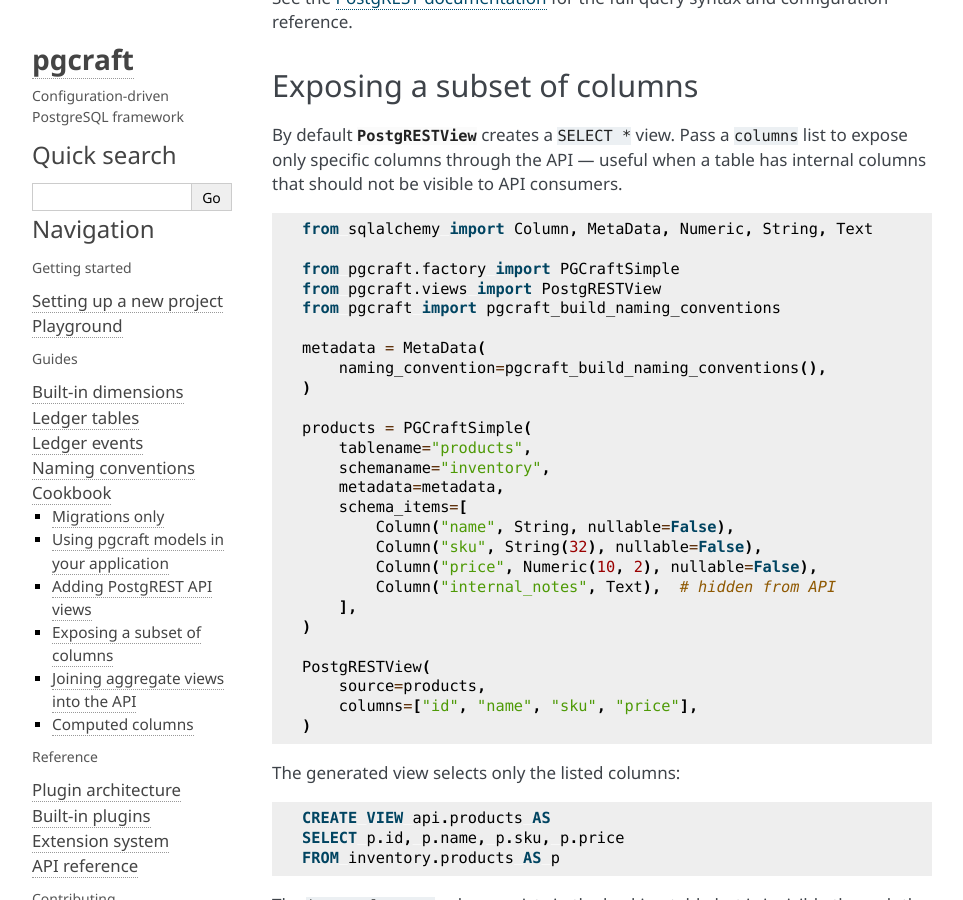
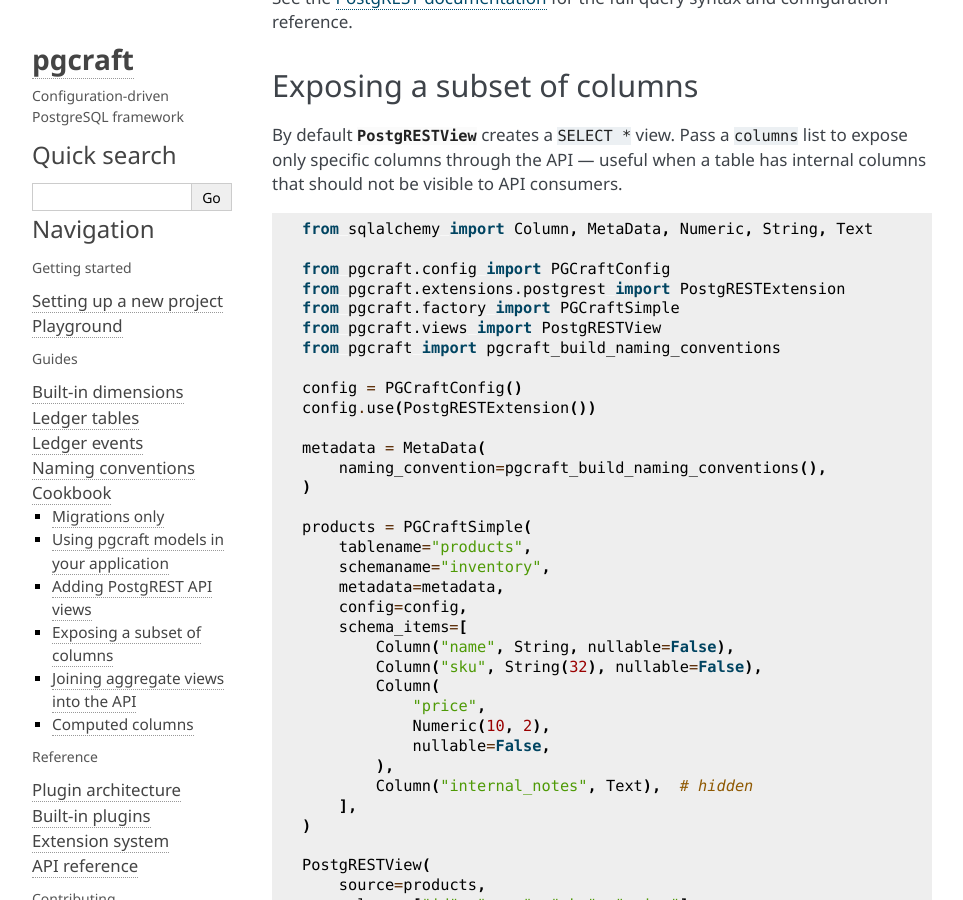
Before and after one commit to roddarjohn/cave, a Sphinx documentation site: the page built from docs/cookbook.rst, in a window 1280 px wide and 900 px high, scrolled down 7200 px. Shown: the whole window, without its empty margins (148-1111 px from the left). Built offline with Sphinx 7.4.7, drawn with Linux system fonts in a browser that asks for light colours; some of the changed text lies outside the part shown.

Commit message:
extensions

```diff
--- a/docs/cookbook.rst
+++ b/docs/cookbook.rst
@@ -398,9 +398,14 @@ internal columns that should not be visible to API consumers.
 
    from sqlalchemy import Column, MetaData, Numeric, String, Text
 
+   from pgcraft.config import PGCraftConfig
+   from pgcraft.extensions.postgrest import PostgRESTExtension
    from pgcraft.factory import PGCraftSimple
    from pgcraft.views import PostgRESTView
    from pgcraft import pgcraft_build_naming_conventions
+
+   config = PGCraftConfig()
+   config.use(PostgRESTExtension())
 
    metadata = MetaData(
        naming_convention=pgcraft_build_naming_conventions(),
@@ -410,11 +415,16 @@ internal columns that should not be visible to API consumers.
        tablename="products",
        schemaname="inventory",
        metadata=metadata,
+       config=config,
        schema_items=[
            Column("name", String, nullable=False),
            Column("sku", String(32), nullable=False),
-           Column("price", Numeric(10, 2), nullable=False),
-           Column("internal_notes", Text),  # hidden from API
+           Column(
+               "price",
+               Numeric(10, 2),
+               nullable=False,
+           ),
+           Column("internal_notes", Text),  # hidden
        ],
    )
 
@@ -479,12 +489,19 @@ statistics:
        select,
    )
 
+   from pgcraft.config import PGCraftConfig
+   from pgcraft.extensions.postgrest import (
+       PostgRESTExtension,
+   )
    from pgcraft.factory import PGCraftSimple
    from pgcraft.views import PostgRESTView
    from pgcraft.views.view import PGCraftView
    from pgcraft import (
        pgcraft_build_naming_conventions,
    )
+
+   config = PGCraftConfig()
+   config.use(PostgRESTExtension())
 
    metadata = MetaData(
        naming_convention=pgcraft_build_naming_conventions(),
@@ -494,14 +511,24 @@ statistics:
 
    Orders = PGCraftSimple(
        "orders", "public", metadata,
+       config=config,
        schema_items=[
-           Column("customer_id", Integer, nullable=False),
-           Column("total", Numeric(10, 2), nullable=False),
+           Column(
+               "customer_id",
+               Integer,
+               nullable=False,
+           ),
+           Column(
+               "total",
+               Numeric(10, 2),
+               nullable=False,
+           ),
        ],
    )
 
    customers = PGCraftSimple(
        "customers", "public", metadata,
+       config=config,
        schema_items=[
            Column("name", String, nullable=False),
            Column("email", String),
@@ -592,9 +619,16 @@ written to.
        String,
    )
 
+   from pgcraft.config import PGCraftConfig
+   from pgcraft.extensions.postgrest import (
+       PostgRESTExtension,
+   )
    from pgcraft.factory import PGCraftSimple
    from pgcraft.views import PostgRESTView
    from pgcraft import pgcraft_build_naming_conventions
+
+   config = PGCraftConfig()
+   config.use(PostgRESTExtension())
 
    metadata = MetaData(
        naming_convention=pgcraft_build_naming_conventions(),
@@ -602,6 +636,7 @@ written to.
 
    products = PGCraftSimple(
        "products", "inventory", metadata,
+       config=config,
        schema_items=[
            Column("name", String, nullable=False),
            Column("price", Integer, nullable=False),
--- a/docs/plugins.rst
+++ b/docs/plugins.rst
@@ -219,6 +219,9 @@ To replace the default plugin list entirely:
        ],
    )
 
+   # Requires PostgRESTExtension on PGCraftConfig
+   # for role/grant generation — see "Global
+   # configuration" below.
    PostgRESTView(source=events, schema="reporting")
 
 
```
